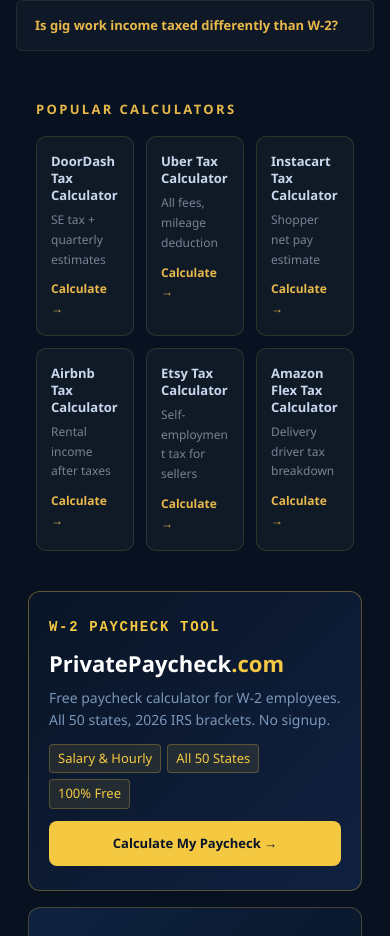
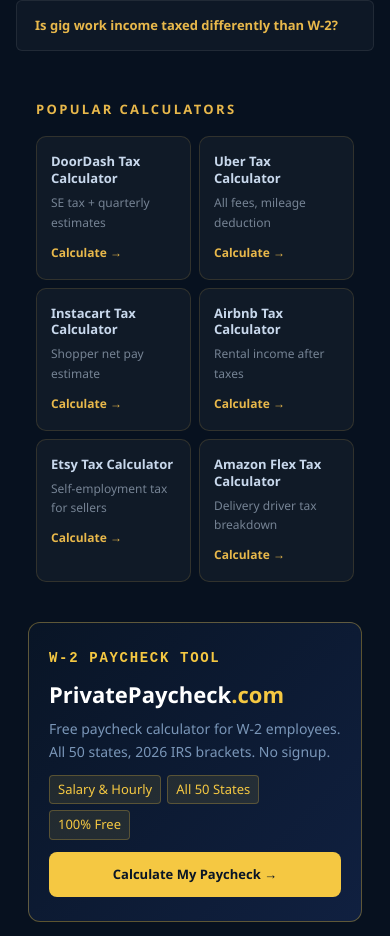
Before and after one commit to devqrcraft-ui/gigwisetax, a Next.js app: page / in a window 390 px wide. Shown: the part 8380-9316 px from the top of the page. Built offline with nearby package versions, Linux system fonts and the light colour scheme.

Commit message:
fix: mobile grid — popular calculators 2col, table minWidth 480

```diff
--- a/app/home-client.tsx
+++ b/app/home-client.tsx
@@ -417,7 +417,7 @@ export default function HomeClient() {
                   <span style={{ fontWeight: 700, fontSize: 16 }}> How We Compare to Competitors</span>
                 </div>
                 <div style={{ overflowX: 'auto' as const }}>
-                  <div style={{overflowX:'auto',WebkitOverflowScrolling:'touch'}}><div style={{overflowX:'auto',WebkitOverflowScrolling:'touch',width:'100%'}}><table style={{ width: '100%', minWidth: 300, borderCollapse: 'collapse' as const }}>
+                  <div style={{overflowX:'auto',WebkitOverflowScrolling:'touch'}}><div style={{overflowX:'auto',WebkitOverflowScrolling:'touch',width:'100%'}}><table style={{ width: '100%', minWidth: 480, borderCollapse: 'collapse' as const }}>
                     <thead>
                       <tr style={{ background: '#0d1f3c', borderBottom: '2px solid rgba(255,255,255,0.15)' }}>
                         {['Feature','GigWiseTax ✓','FlyFin','Everlance','TurboTax Blog'].map((h,i) => (
@@ -662,7 +662,7 @@ export default function HomeClient() {
       {/* ── INTERNAL LINKS BLOCK ── */}
       <div style={{maxWidth:1200,margin:'0 auto',padding:'0 20px 40px'}}>
         <div style={{fontSize:11,fontWeight:800,letterSpacing:'0.18em',textTransform:'uppercase',color:'#e8b84b',marginBottom:16}}>Popular Calculators</div>
-        <div style={{display:'grid',gridTemplateColumns:'repeat(3,1fr)',gap:12}}>
+        <div className="internal-links-grid" style={{display:'grid',gridTemplateColumns:'repeat(3,1fr)',gap:12}}>
           {[
             {href:'/doordash',label:'DoorDash Tax Calculator',desc:'SE tax + quarterly estimates'},
             {href:'/uber',label:'Uber Tax Calculator',desc:'All fees, mileage deduction'},
@@ -724,6 +724,7 @@ export default function HomeClient() {
         }
         @media(max-width:540px){.main-grid{grid-template-columns:1fr!important;padding:16px 12px!important;}
           .partner-banners{grid-template-columns:1fr!important;padding:0 12px 32px!important;}
+          .internal-links-grid{grid-template-columns:1fr 1fr!important;gap:8px!important;}
           .results-row{grid-template-columns:1fr!important}
           .q-grid{grid-template-columns:1fr 1fr!important}
           .p-grid{grid-template-columns:repeat(2,1fr)!important}
```
